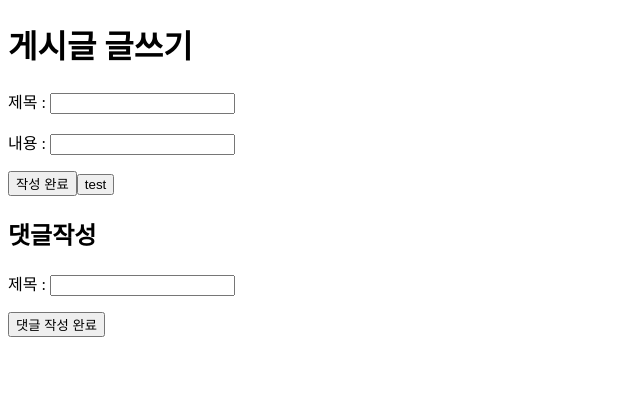
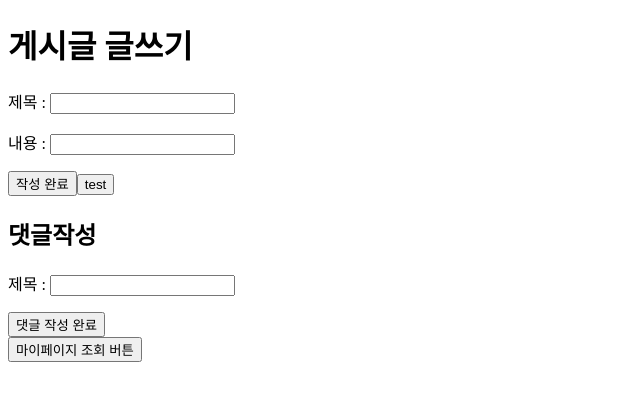
Before and after one commit to inhohwangg/nuxt-side-project, a Nuxt app: page /write in a window 1280 px wide. Shown: the top 400 px of the page, without its empty margins (0-640 px from the left). Built offline with nearby package versions, Linux system fonts and the light colour scheme.

Commit message:
mypageRead axios code add

```diff
--- a/pages/write.vue
+++ b/pages/write.vue
@@ -11,6 +11,9 @@
         <h2>댓글작성</h2>
         <p>제목 : <input v-model="comment" /></p>
         <button @click="commentWrite">댓글 작성 완료</button>
+    </div>
+    <div>
+        <button @click="mypageRead">마이페이지 조회 버튼</button>
     </div>
   </div>
 </template>
@@ -57,6 +60,7 @@ export default {
                 console.log(...a)
             })
         },
+        // 댓글작성하기
         commentWrite() {
             const host = 'http://13.125.96.150:3000/api/comment/write'
             let token = localStorage.getItem('access_token')
@@ -71,6 +75,21 @@ export default {
                 console.log('댓글생성 완료')
             })
         },
+        //마이페이지
+        mypageRead() {
+            const host = 'http://13.125.96.150:3000/api/post/mypage'
+            let token = localStorage.getItem('access_token')
+            axios.get(host,{
+                headers:{Authorization:`Bearer ${token}`}
+            })
+            .then((res)=> {
+                console.log(res)
+                console.log('마이페이지 조회 성공')
+            })
+            .catch((error)=> {
+                console.log(error,'마이페이지 조회 실패!')
+            })
+        }
     }
 };
 </script>
```
